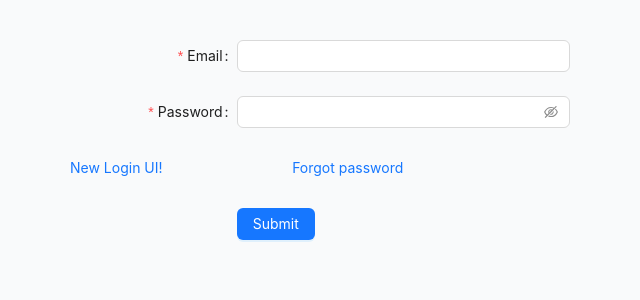
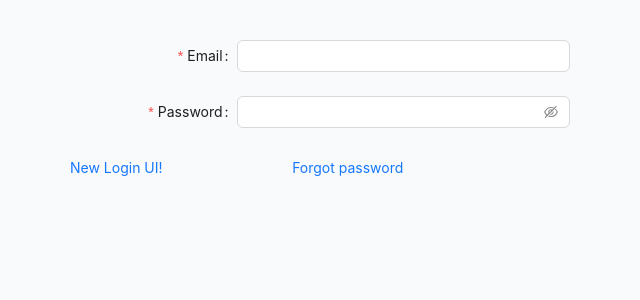
Before and after one commit to anhtunz/DA_PMNMNC_FE, a React (Vite) app: page /login in a window 1280 px wide. Shown: the top 300 px of the page, without its empty margins (270-910 px from the left). Built offline with nearby package versions, Linux system fonts and the light colour scheme.

Commit message:
Refactor component

```diff
--- a/src/components/common/LoadingButton.tsx
+++ b/src/components/common/LoadingButton.tsx
@@ -2,22 +2,23 @@ import React from 'react'
 import { Button, Flex } from 'antd'
 
 interface LoadingButtonProps {
-  htmlType: 'button' | 'submit' | 'reset' | undefined
-  textButton: string
+  children: React.ReactNode
   loading: boolean
+  htmlType: 'submit' | 'reset' | 'button' | undefined
+  type: 'link' | 'text' | 'default' | 'primary' | 'dashed' | undefined
+  styleCss: string
 }
-const LoadingButton: React.FC<LoadingButtonProps> = ({ htmlType, textButton, loading }) => {
-
+const LoadingButton: React.FC<LoadingButtonProps> = ({ children, loading, htmlType, styleCss }) => {
   return (
-    <>
+    <div className={`${styleCss}`}>
       <Flex gap='small' vertical>
         <Flex gap='small' wrap>
-          <Button type='primary' htmlType={htmlType} loading={loading}>
-            {textButton}
+          <Button htmlType={htmlType} type='link' style={{ color: 'black' }} loading={loading}>
+            {children}
           </Button>
         </Flex>
       </Flex>
-    </>
+    </div>
   )
 }
 
--- a/src/components/common/UserDropdown.tsx
+++ b/src/components/common/UserDropdown.tsx
@@ -66,8 +66,8 @@ const UserDropdown = () => {
             onClick={toggleDropdown}
             className='flex items-center text-gray-700 dropdown-toggle dark:text-gray-400'
           >
-            <span className='mr-3 overflow-hidden rounded-full h-11 w-11'>
-              <img src={user?.avatar || 'https://ui-avatars.com/api/?background=0D8ABC&color=fff'} alt='User' />
+            <span className='mr-3 flex items-center overflow-hidden rounded-full h-11 w-11'>
+              <img className='object-cover' src={user?.avatar || 'https://ui-avatars.com/api/?background=0D8ABC&color=fff'} alt='User' />
             </span>
 
             <span className='block mr-1 font-medium text-theme-sm max-md:hidden'>{user && user.name}</span>
```
